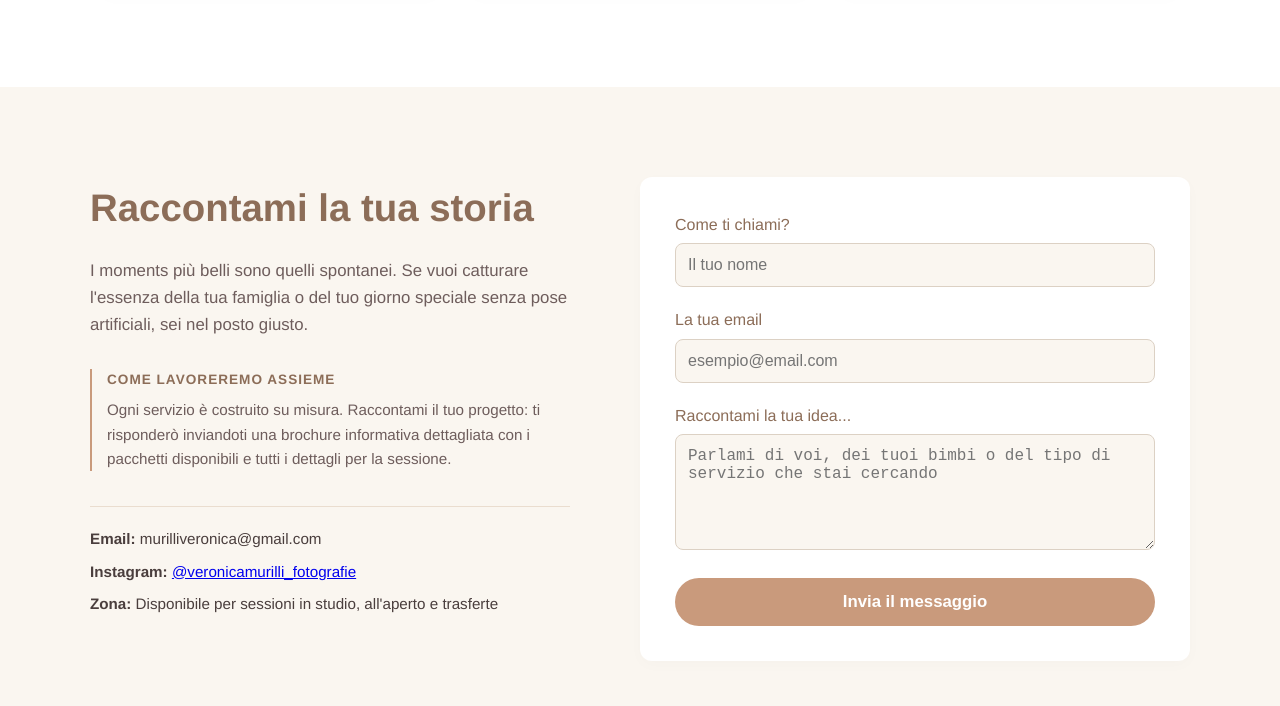
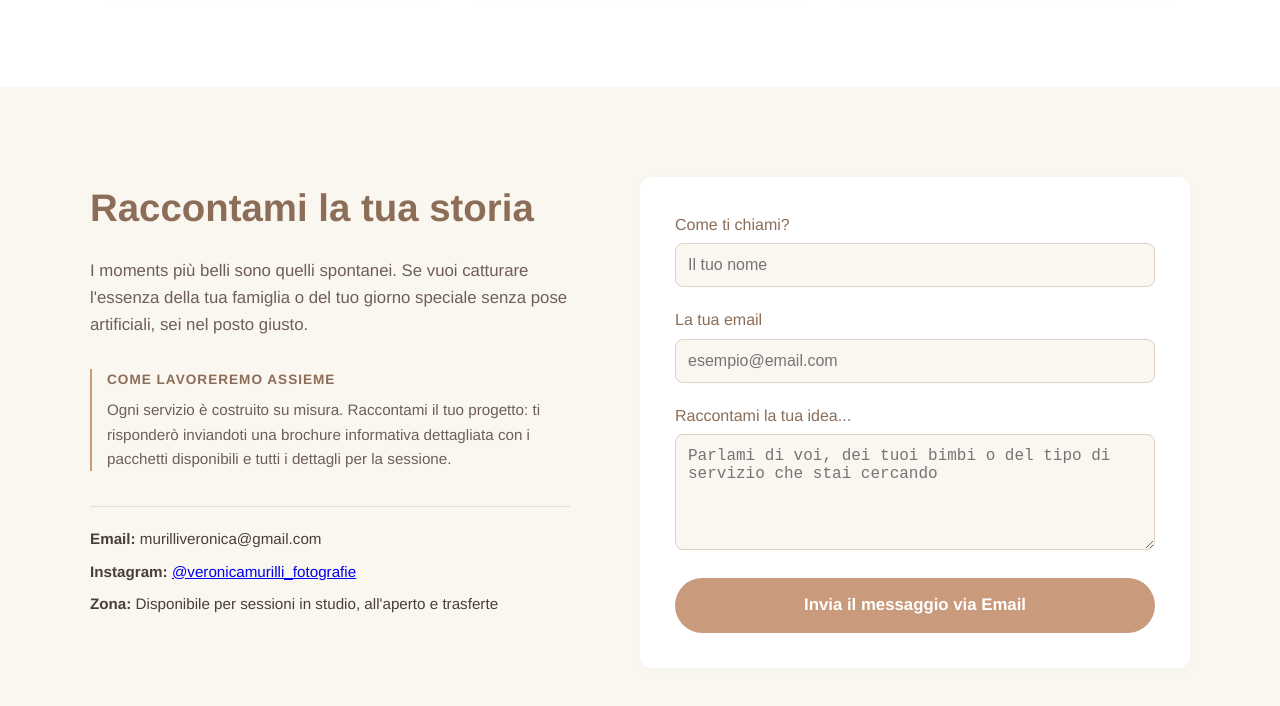
Before and after one commit to VeronicaMurilli/veronicamurillifotografie, a plain HTML site: page index.html in a window 1280 px wide. Shown: the part 3096-3802 px from the top of the page. Drawn offline with Linux system fonts and the light colour scheme.

Commit message:
Update index.html

```diff
--- a/index.html
+++ b/index.html
@@ -65,7 +65,7 @@
     .form-group label { display: block; font-weight: 500; margin-bottom: 6px; color: var(--secondary-color); }
     .form-group input, .form-group textarea { width: 100%; padding: 12px; border: 1px solid #dcd1c4; border-radius: 8px; font-size: 1rem; background-color: var(--bg-color); }
     .form-group input:focus, .form-group textarea:focus { outline: none; border-color: var(--primary-color); background-color: var(--white); }
-    .btn-submit { width: 100%; background-color: var(--primary-color); color: var(--white); padding: 14px; border: none; border-radius: 30px; font-size: 1.05rem; font-weight: bold; cursor: pointer; transition: background-color 0.3s; }
+    .btn-submit { display: block; width: 100%; background-color: var(--primary-color); color: var(--white); padding: 14px; border: none; border-radius: 30px; font-size: 1.05rem; font-weight: bold; cursor: pointer; text-align: center; text-decoration: none; transition: background-color 0.3s; }
     .btn-submit:hover { background-color: var(--secondary-color); }
     footer { background-color: var(--secondary-color); color: var(--white); text-align: center; padding: 40px 20px; font-size: 0.9rem; line-height: 1.8; }
     footer p { margin-bottom: 5px; opacity: 0.9; }
@@ -100,7 +100,6 @@
     <a href="#chi-sono" class="btn">Scopri di più</a>
   </div>
   <div class="hero-image">
-    <!-- Se decidi di riprovare con Postimages, sostituisci il link qua sotto (dentre le virgolette) con il nuovo Link Diretto -->
     <img src="https://i.postimg.cc/jdNp1Vxy/veronicamurilli-4350.jpg">
   </div>
 </section>
@@ -115,7 +114,7 @@
       <p>La mia storia con la fotografia inizia da lontano, quando ero piccolina. Di nascosto, rubavo la Polaroid di mamma e scattavo foto a destra e a sinistra... peccato solo che fosse senza carta fotografica! Ma l'istinto di catturare il mondo era già lì, forte e precoce.</p>
       <p>A 15 anni è arrivata la mia prima vera macchina fotografica, una Panasonic Lumix. Ero felicissima, la portavo sempre con me. Nel 2012, dopo un periodo in cui avevo messo questa passione da parte, un regalo ha riacceso la scintilla: ho ricominciato a divertirmi scattando foto ad amici e parenti, sentendo che quel fuoco non si era mai spento.</p>
       <p>Per tanti anni ho lavorato come barista, ma sentivo che la mia strada era un'altra. Un giorno, dopo una discussione con la mia titolare, ho preso la decisione più difficile e coraggiosa della mia vita: lasciare il lavoro fisso per investire sul mio sogno. Non è stato facile per nulla. Con i pochi risparmi che avevo messo da parte ho pagato un corso base di fotografia e ho iniziato a fare pratica fotografando le mie nipotine. È stato lì, tra le loro risate e i loro giochi, che ho capito quale sarebbe stato il mio posto nel mondo: <strong>diventare una fotografa di famiglia</strong>.</p>
-      <p>Oggi amo catturare la spontaneità dei gesti, le risate improvvise e la bellezza autentica dei moments trascorsi insieme. Non mi piacciono le pose rigide o i programmi scritti sulla pietra: preferisco entrare in punta di piedi nelle vostre storie e fermare nel tempo i vostri ricordi più veri.</p>
+      <p>Oggi amo catturare la spontaneità dei gesti, le risate improvvise e la bellezza autentica dei moments trascorsi insieme. Non mi piacciono le pose rigidità o i programmi scritti sulla pietra: preferisco entrare in punta di piedi nelle vostre storie e fermare nel tempo i vostri ricordi più veri.</p>
       <p class="signature">Ti aspetto dietro l'obiettivo,<br>Veronica</p>
     </div>
   </div>
@@ -177,7 +176,7 @@
       </div>
     </div>
     <div class="contact-form-container">
-      <form class="contact-form" onsubmit="event.preventDefault(); alert('Grazie per aver scritto! Ti risponderò prestissimo.');">
+      <form class="contact-form" onsubmit="event.preventDefault();">
         <div class="form-group">
           <label for="name">Come ti chiami?</label>
           <input type="text" id="name" placeholder="Il tuo nome" required>
@@ -190,7 +189,8 @@
           <label for="message">Raccontami la tua idea...</label>
           <textarea id="message" rows="5" placeholder="Parlami di voi, dei tuoi bimbi o del tipo di servizio che stai cercando" required></textarea>
         </div>
-        <button type="submit" class="btn-submit">Invia il messaggio</button>
+        <!-- Il pulsante ora apre direttamente un'email indirizzata a te -->
+        <a href="mailto:murilliveronica@gmail.com?subject=Richiesta informazioni dal sito" class="btn-submit">Invia il messaggio via Email</a>
       </form>
     </div>
   </div>
```
